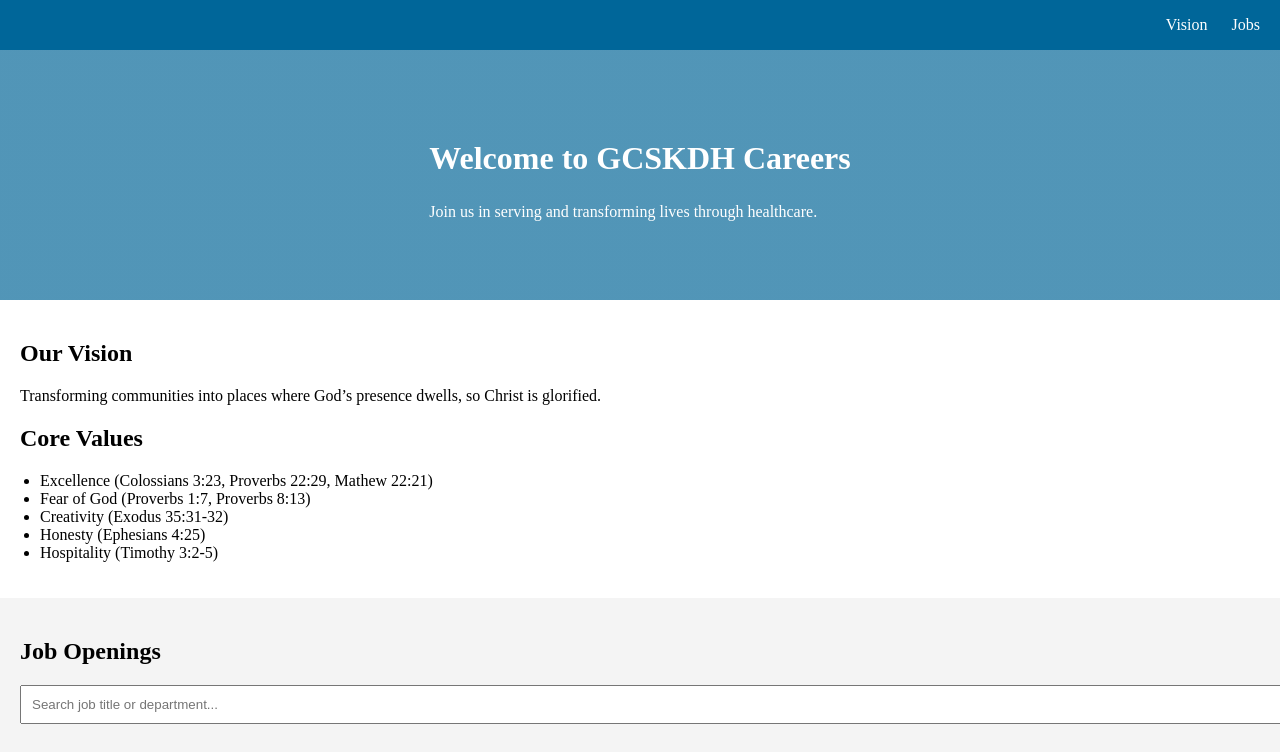
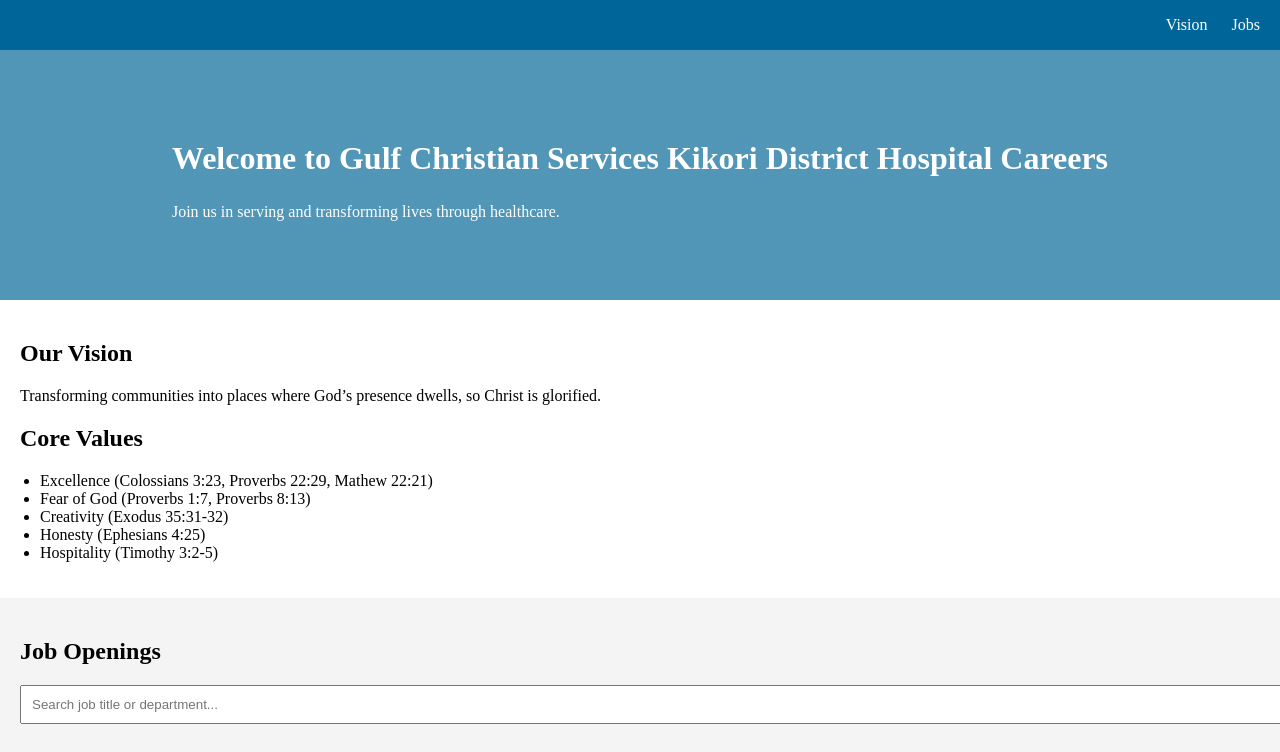
Before and after one commit to GCSKDH-Adverts-Hub/Adverts-Hub, a plain HTML site: page index.html in a window 1280 px wide. Shown: the top 752 px of the page. Drawn offline with Linux system fonts and the light colour scheme.

Commit message:
Update index.html

```diff
--- a/index.html
+++ b/index.html
@@ -3,7 +3,7 @@
 <head>
   <meta charset="UTF-8" />
   <meta name="viewport" content="width=device-width, initial-scale=1.0"/>
-  <title>Gulf Christian Services Kikori District Hospital - Job Portal</title>
+  <title>GCSKDH-Job Portal</title>
   <link rel="stylesheet" href="style.css" />
 </head>
 <body>
@@ -20,7 +20,7 @@
 
   <section class="hero">
     <div class="hero-text">
-      <h1>Welcome to GCSKDH Careers</h1>
+      <h1>Welcome to Gulf Christian Services Kikori District Hospital Careers</h1>
 
       <p>Join us in serving and transforming lives through healthcare.</p>
     </div>
```
